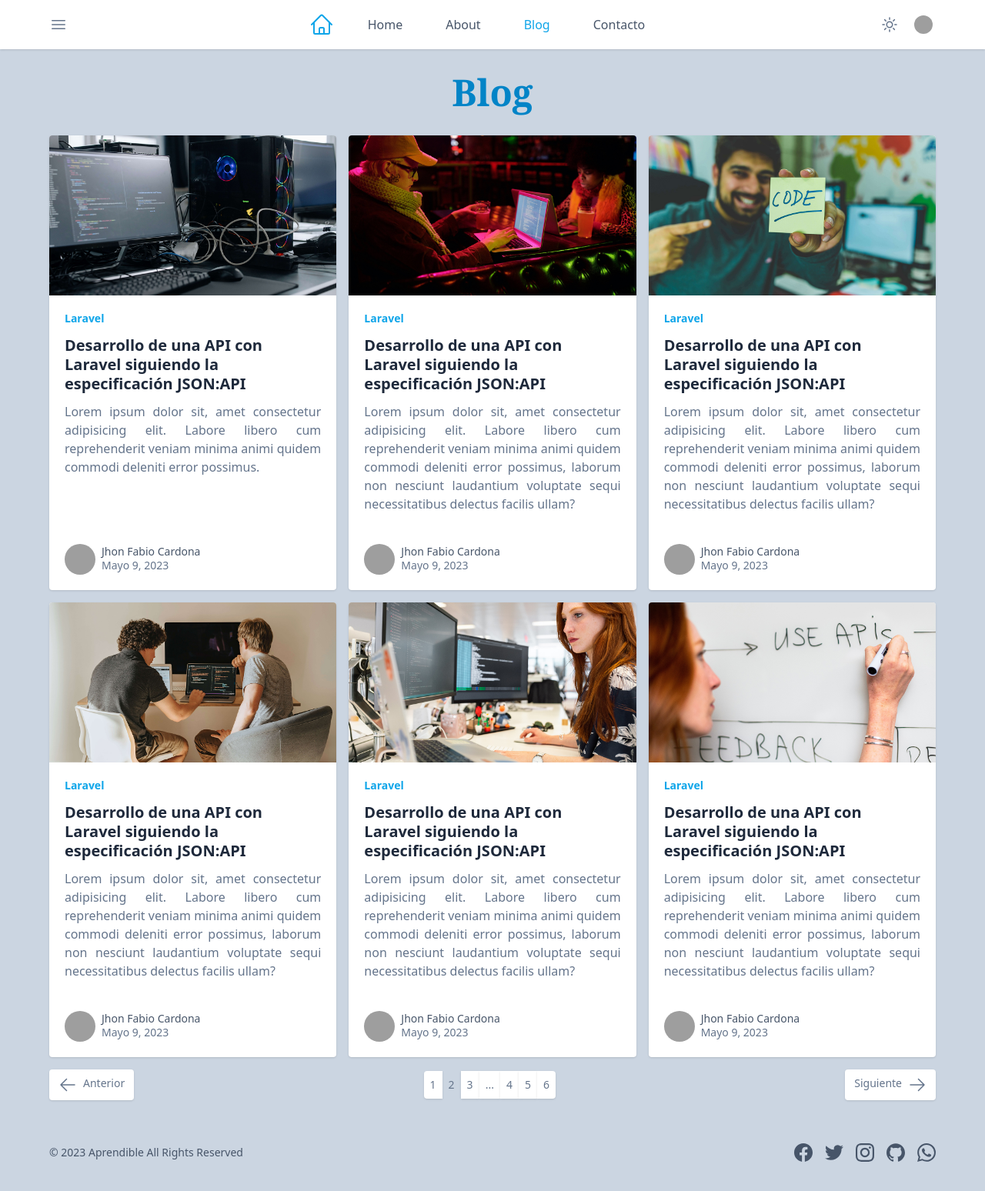
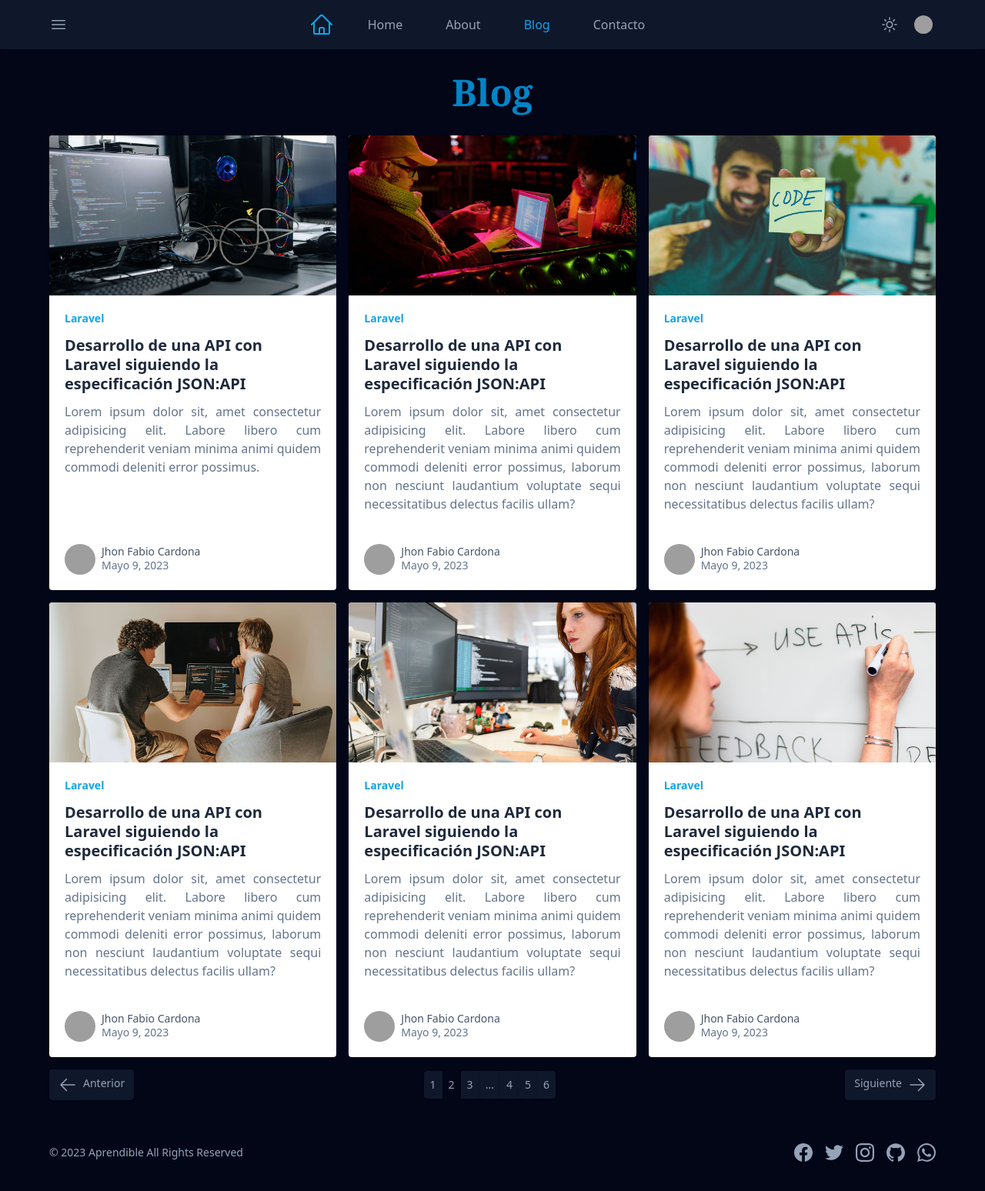
Before and after one commit to jhonfa94/fundamentos-tailwindcss, a website built with Vite: page blog.html in a window 1280 px wide. Shown: the whole page at 77% size. Built offline with nearby package versions, Linux system fonts and the light colour scheme; grey boxes are pictures that could not be loaded.

Commit message:
Dark mode pagina blog

```diff
--- a/blog.html
+++ b/blog.html
@@ -1,5 +1,5 @@
 <!DOCTYPE html>
-<html lang="es">
+<html lang="es" class="dark">
   <head>
     <meta charset="UTF-8" />
     <meta http-equiv="X-UA-Compatible" content="IE=edge" />
@@ -9,12 +9,12 @@
     <!-- <link href="./styles.css" rel="stylesheet" /> -->
     <link href="./tailwind.css" rel="stylesheet" />
   </head>
-  <body class="flex h-screen flex-col bg-slate-300">
-    <header class="bg-white px-6 shadow">
+  <body class="flex h-screen flex-col bg-slate-200 dark:bg-slate-950">
+    <header class="bg-white px-6 shadow dark:bg-slate-900">
       <div class="mx-auto flex h-16 max-w-6xl items-center justify-between">
         <button
           type="button"
-          class="-ml-1 rounded p-1 text-slate-500 transition-colors hover:bg-sky-500 hover:text-slate-100 focus:ring-2 focus:ring-slate-200"
+          class="-ml-1 rounded p-1 text-slate-500 transition-colors hover:bg-sky-500 hover:text-slate-100 focus:ring-2 focus:ring-slate-200 dark:text-slate-400 dark:hover:text-slate-100"
         >
           <svg
             xmlns="http://www.w3.org/2000/svg"
@@ -51,29 +51,32 @@
               />
             </svg>
           </button>
+          <!-- NAVEGACION DE ESCRITORIO -->
           <div class="ml-8 hidden space-x-8 md:flex">
             <a
-              class="px-3 py-2 text-slate-600 transition-colors hover:text-sky-500"
+              class="px-3 py-2 text-slate-600 transition-colors hover:text-sky-500 dark:text-slate-400 dark:hover:text-sky-500"
               href="/"
               >Home</a
             >
             <a
-              class="px-3 py-2 text-slate-600 transition-colors hover:text-sky-500"
+              class="px-3 py-2 text-slate-600 transition-colors hover:text-sky-500 dark:text-slate-400 dark:hover:text-sky-500"
               href="/about.html"
               >About</a
             >
             <a class="px-3 py-2 text-sky-500" href="/blog.html">Blog</a>
             <a
-              class="px-3 py-2 text-slate-600 transition-colors hover:text-sky-500"
+              class="px-3 py-2 text-slate-600 transition-colors hover:text-sky-500 dark:text-slate-400 dark:hover:text-sky-500"
               href="/contact.html"
               >Contacto</a
             >
           </div>
         </div>
+
+        <!-- BOTONES -->
         <div class="flex">
           <button
             type="button"
-            class="-ml-1 mr-4 rounded-full p-1 text-slate-500 transition-colors hover:text-sky-500 focus:ring-2 focus:ring-slate-200 focus:ring-offset-1"
+            class="-ml-1 mr-4 rounded-full p-1 text-slate-500 transition-colors hover:text-sky-500 focus:ring-2 focus:ring-slate-200 focus:ring-offset-1 dark:text-slate-400 dark:hover:text-sky-500"
           >
             <svg
               xmlns="http://www.w3.org/2000/svg"
@@ -102,15 +105,16 @@
           </button>
         </div>
       </div>
-      <div class="space-y-1 border-t pb-3 pt-2 md:hidden">
+      <!-- NAVEGACION MOVIL -->
+      <div class="space-y-1 border-t pb-3 pt-2 dark:border-slate-500 md:hidden">
         <a
           href="/"
-          class="block rounded-md px-3 py-2 text-slate-700 transition-colors hover:bg-sky-500 hover:text-white"
+          class="block rounded-md px-3 py-2 text-slate-700 transition-colors hover:bg-sky-500 hover:text-white dark:text-slate-400 dark:hover:text-white"
           >Home</a
         >
         <a
           href="/about.html"
-          class="block rounded-md px-3 py-2 text-slate-700 transition-colors hover:bg-sky-500 hover:text-white"
+          class="block rounded-md px-3 py-2 text-slate-700 transition-colors hover:bg-sky-500 hover:text-white dark:text-slate-400 dark:hover:text-white"
           >About</a
         >
         <a
@@ -120,7 +124,7 @@
         >
         <a
           href="/contact.html"
-          class="block rounded-md px-3 py-2 text-slate-700 transition-colors hover:bg-sky-500 hover:text-white"
+          class="block rounded-md px-3 py-2 text-slate-700 transition-colors hover:bg-sky-500 hover:text-white dark:text-slate-400 dark:hover:text-white"
           >Contacto</a
         >
       </div>
@@ -372,11 +376,11 @@
       </div>
 
       <nav
-        class="mx-auto mt-4 flex max-w-6xl items-center justify-between text-sm text-slate-500"
+        class="mx-auto mt-4 flex max-w-6xl items-center justify-between text-sm text-slate-500 dark:text-slate-400"
       >
         <a
           href="#"
-          class="flex rounded bg-white px-3 py-2 shadow duration-300 hover:shadow-md active:shadow-sm"
+          class="flex rounded bg-white px-3 py-2 shadow duration-300 hover:shadow-md active:shadow-sm dark:bg-slate-900 dark:hover:bg-slate-800 dark:active:bg-slate-900"
         >
           <svg
             xmlns="http://www.w3.org/2000/svg"
@@ -396,35 +400,35 @@
         <div class="hidden md:flex">
           <a
             href="#"
-            class="rounded-l bg-white px-2 py-2 shadow duration-300 hover:shadow-md active:shadow-sm"
+            class="rounded-l bg-white px-2 py-2 shadow duration-300 hover:shadow-md active:shadow-sm dark:bg-slate-900 dark:hover:bg-slate-800 dark:active:bg-slate-900"
             >1</a
           >
           <a href="#" class="px-2 py-2">2</a>
           <a
             href="#"
-            class="bg-white px-2 py-2 shadow duration-300 hover:shadow-md active:shadow-sm"
+            class="bg-white px-2 py-2 shadow duration-300 hover:shadow-md active:shadow-sm dark:bg-slate-900 dark:hover:bg-slate-800 dark:active:bg-slate-900"
             >3</a
           >
-          <span class="bg-white px-2 py-2 shadow">...</span>
+          <span class="bg-white px-2 py-2 shadow dark:bg-slate-900">...</span>
           <a
             href="#"
-            class="bg-white px-2 py-2 shadow duration-300 hover:shadow-md active:shadow-sm"
+            class="bg-white px-2 py-2 shadow duration-300 hover:shadow-md active:shadow-sm dark:bg-slate-900 dark:hover:bg-slate-800 dark:active:bg-slate-900"
             >4</a
           >
           <a
             href="#"
-            class="bg-white px-2 py-2 shadow duration-300 hover:shadow-md active:shadow-sm"
+            class="bg-white px-2 py-2 shadow duration-300 hover:shadow-md active:shadow-sm dark:bg-slate-900 dark:hover:bg-slate-800 dark:active:bg-slate-900"
             >5</a
           >
           <a
             href="#"
-            class="rounded-r bg-white px-2 py-2 shadow duration-300 hover:shadow-md active:shadow-sm"
+            class="rounded-r bg-white px-2 py-2 shadow duration-300 hover:shadow-md active:shadow-sm dark:bg-slate-900 dark:hover:bg-slate-800 dark:active:bg-slate-900"
             >6</a
           >
         </div>
         <a
           href="#"
-          class="flex rounded bg-white px-3 py-2 shadow duration-300 hover:shadow-md active:shadow-sm"
+          class="flex rounded bg-white px-3 py-2 shadow duration-300 hover:shadow-md active:shadow-sm dark:bg-slate-900 dark:hover:bg-slate-800 dark:active:bg-slate-900"
           >Siguiente
           <svg
             xmlns="http://www.w3.org/2000/svg"
@@ -444,17 +448,17 @@
       </nav>
     </main>
 
-    <footer class="py-10">
+    <footer class="px-4 py-10">
       <div
         class="mx-auto flex max-w-6xl flex-col items-center space-y-4 md:flex-row md:justify-between md:space-y-0"
       >
-        <div class="text-center text-sm text-slate-600">
+        <div class="text-center text-sm text-slate-600 dark:text-slate-400">
           &copy; 2023 Aprendible All Rights Reserved
         </div>
         <div class="flex space-x-4">
           <a href="#" title="facebook">
             <svg
-              class="w-6 fill-current text-slate-600 duration-300 hover:text-[#1877F2]"
+              class="w-6 fill-current text-slate-600 duration-300 hover:text-[#1877F2] dark:text-slate-400 dark:hover:text-[#1877F2]"
               role="img"
               viewBox="0 0 24 24"
               xmlns="http://www.w3.org/2000/svg"
@@ -467,7 +471,7 @@
           </a>
           <a href="#" title="twitter"
             ><svg
-              class="w-6 fill-current text-slate-600 duration-300 hover:text-[#1DA1F2]"
+              class="w-6 fill-current text-slate-600 duration-300 hover:text-[#1DA1F2] dark:text-slate-400 dark:hover:text-[#1DA1F2]"
               role="img"
               viewBox="0 0 24 24"
               xmlns="http://www.w3.org/2000/svg"
@@ -479,7 +483,7 @@
           ></a>
           <a href="#" title="instagram">
             <svg
-              class="w-6 fill-current text-slate-600 duration-300 hover:text-[#E4405F]"
+              class="w-6 fill-current text-slate-600 duration-300 hover:text-[#E4405F] dark:text-slate-400 dark:hover:text-[#E4405F]"
               role="img"
               viewBox="0 0 24 24"
               xmlns="http://www.w3.org/2000/svg"
@@ -492,7 +496,7 @@
           </a>
           <a href="#" title="github"
             ><svg
-              class="w-6 fill-current text-slate-600 duration-300 hover:text-[#181717]"
+              class="w-6 fill-current text-slate-600 duration-300 hover:text-[#181717] dark:text-slate-400 dark:hover:text-slate-200"
               role="img"
               viewBox="0 0 24 24"
               xmlns="http://www.w3.org/2000/svg"
@@ -504,7 +508,7 @@
           ></a>
           <a href="#" title="whatsapp"
             ><svg
-              class="w-6 fill-current text-slate-600 duration-300 hover:text-[#25D366]"
+              class="w-6 fill-current text-slate-600 duration-300 hover:text-[#25D366] dark:text-slate-400 dark:hover:text-[#25D366]"
               role="img"
               viewBox="0 0 24 24"
               xmlns="http://www.w3.org/2000/svg"
```
